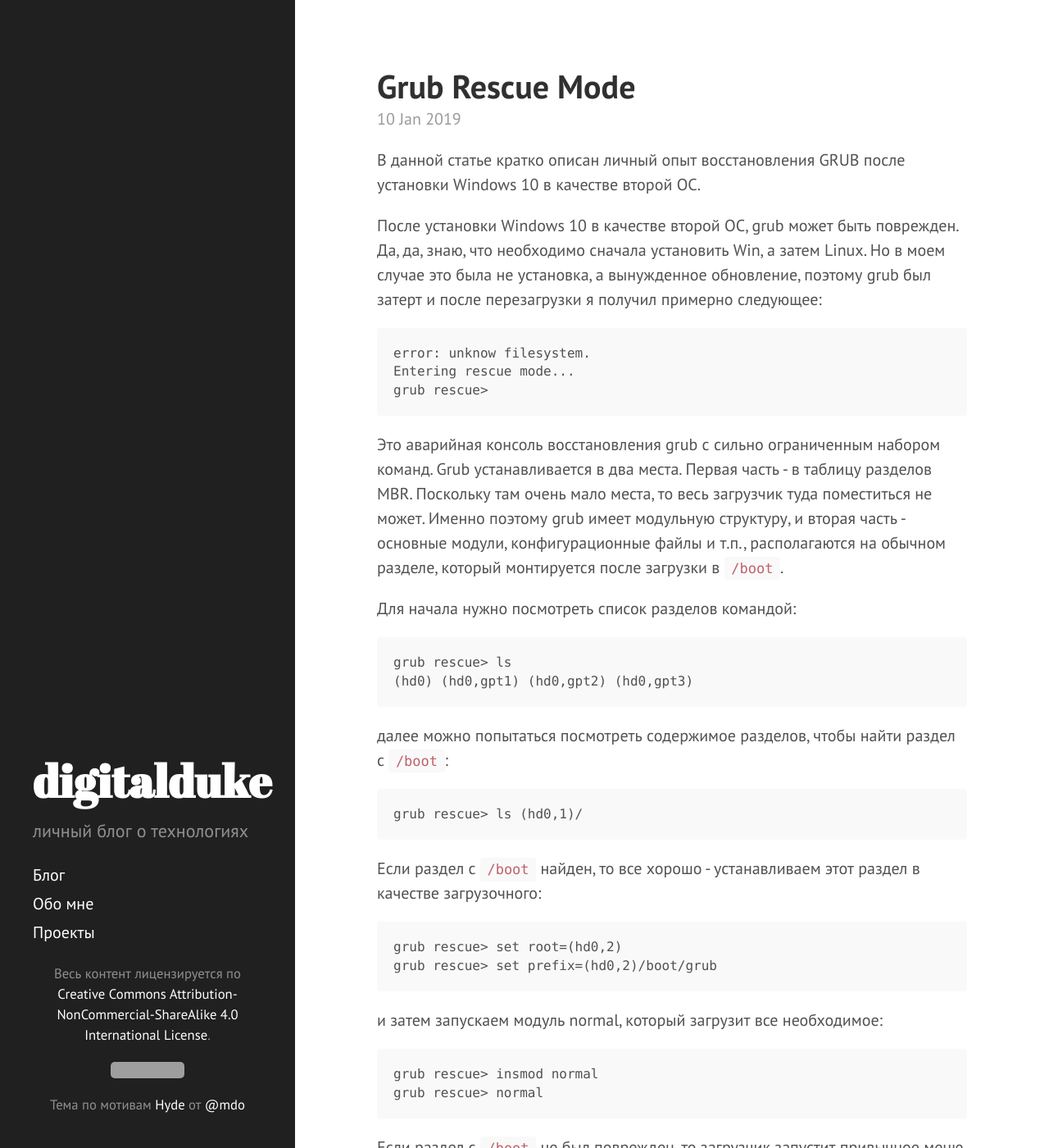
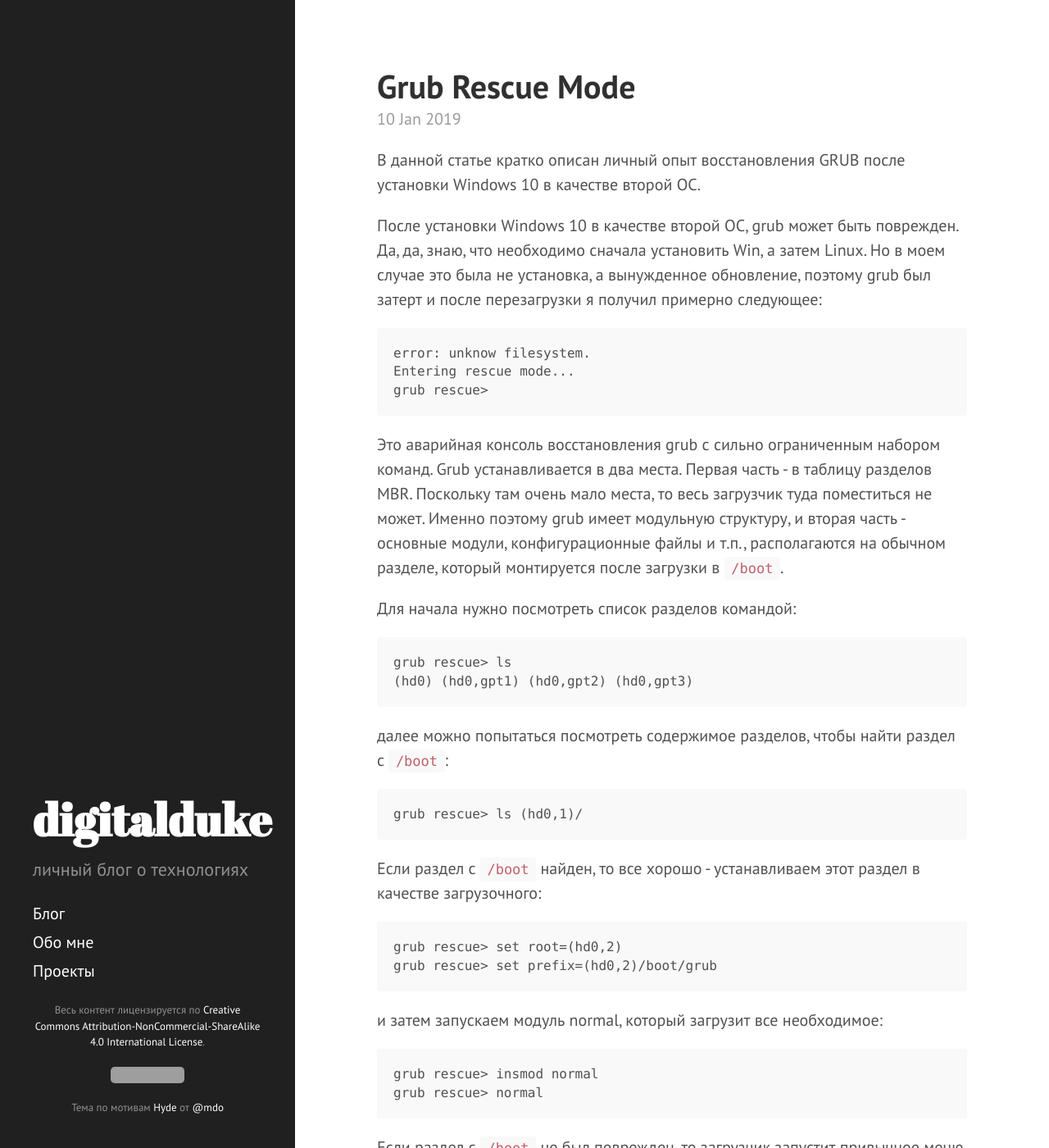
Before and after one commit to digitalduke/digitalduke.github.io, a Jekyll site: the page built from index.html, in a window 1280 px wide and 1400 px high. Shown: the whole window at 82% size. Built offline with Jekyll 4.4.1, drawn with Linux system fonts in a browser that asks for light colours; the list of posts is cut into pages by our own code; grey boxes are pictures that could not be loaded.

Commit message:
Reduced font size into small.

```diff
--- a/public/css/hyde.css
+++ b/public/css/hyde.css
@@ -99,7 +99,7 @@ a.sidebar-nav-item:focus {
   font-weight: bold;
 }
 .sidebar .small {
-  font-size: smaller;
+  font-size: small;
 }
 
 /* Sticky sidebar
```
